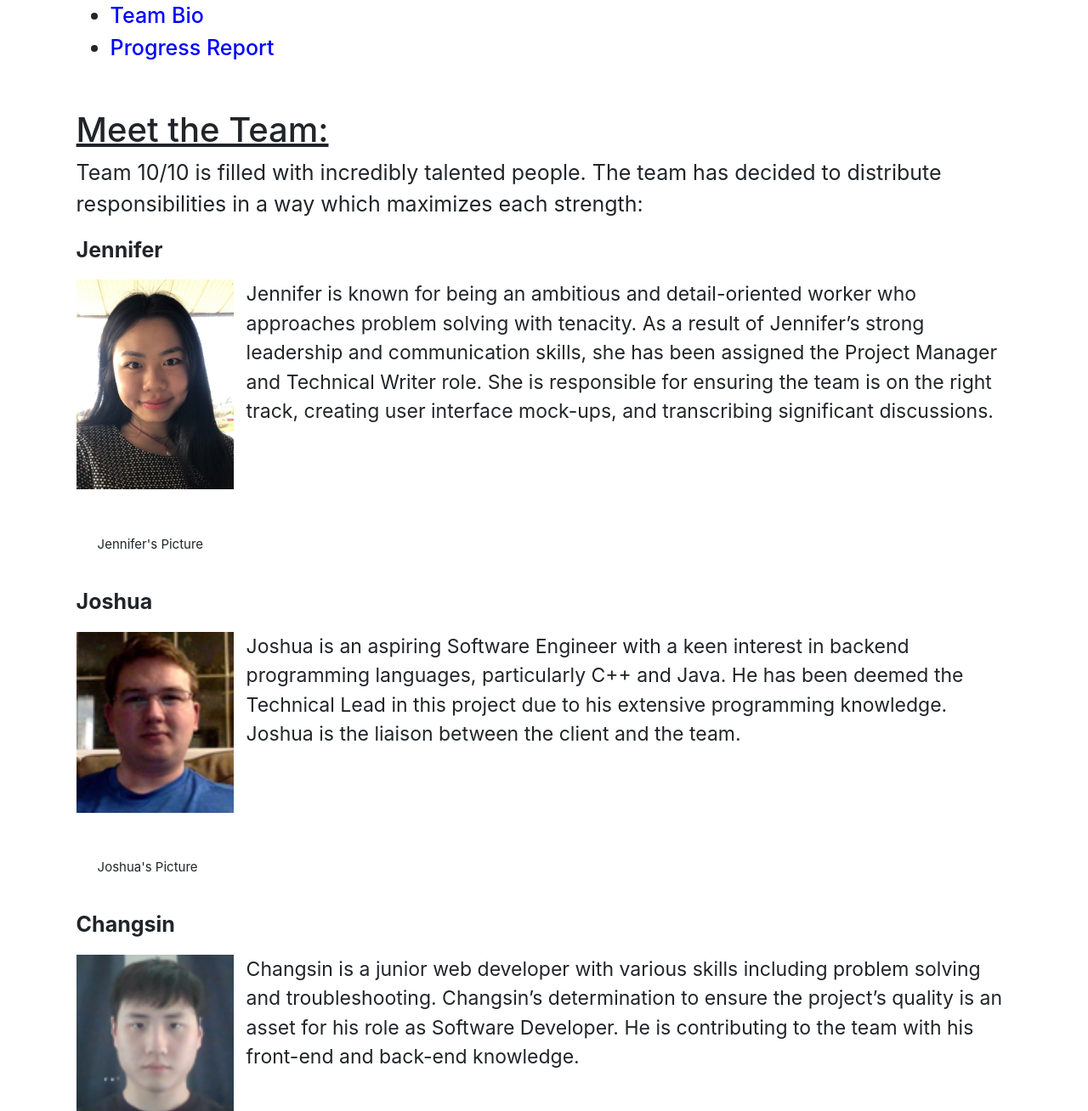
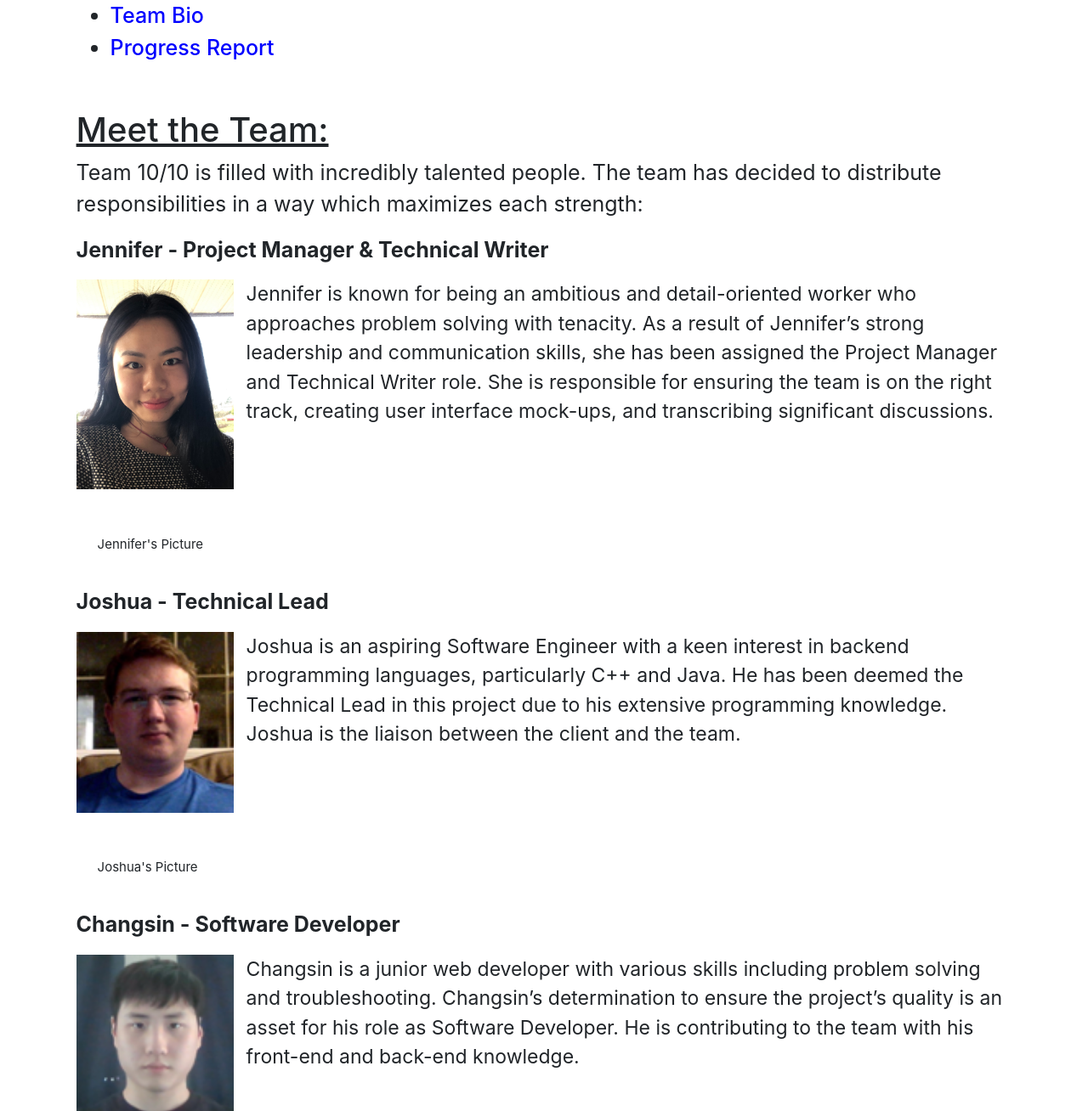
Before and after one commit to jtangtran/Team10Eportfolio, a plain HTML site: page index.html in a window 1280 px wide. Shown: the part 1361-2669 px from the top of the page at 85% size. Drawn offline with nearby package versions, Linux system fonts and the light colour scheme.

Commit message:
adding some finishing touches to the brochure

```diff
--- a/index.html
+++ b/index.html
@@ -90,7 +90,7 @@
 				<p> Team 10/10 is filled with incredibly talented people. The team has decided to distribute
 					responsibilities in a way which maximizes each strength: </p>
 
-				<p id="name">Jennifer </p>
+				<p id="name">Jennifer - Project Manager & Technical Writer </p>
 				<p id="teamBioP">
 					<img src="includes/photos/Jennifer.png" width=185px id="teamPic" alt="Jennifer's Picture">
 
@@ -105,7 +105,7 @@
 				<br><br><br>
 				<div id="jText">Jennifer's Picture</div>
 				<br>
-				<p id="name">Joshua </p>
+				<p id="name">Joshua - Technical Lead </p>
 				<p id="teamBioP">
 					<img src="includes/photos/Joshua.png" width=185px id="teamPic" alt="Joshua's Picture">
 
@@ -117,7 +117,7 @@
 
 				<br><br><br>
 				<div id="joText">Joshua's Picture</div><br>
-				<p id="name">Changsin</p>
+				<p id="name">Changsin - Software Developer</p>
 				<p id="teamBioP">
 					<img src="includes/photos/Changsin.png" width=185px id="teamPic" alt="Changsin's Picture">
 					Changsin is a junior web developer with various skills including problem solving and
```
